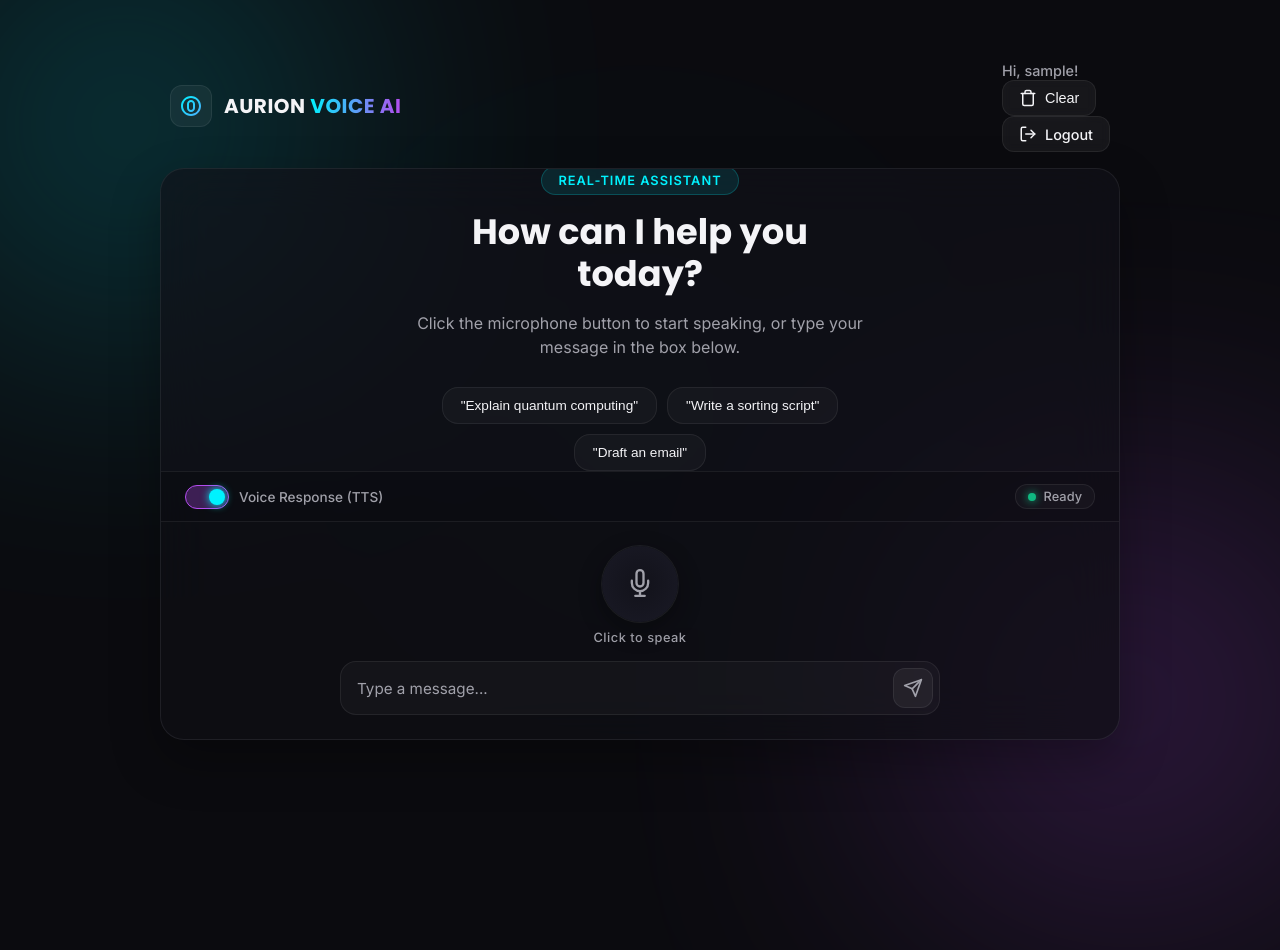
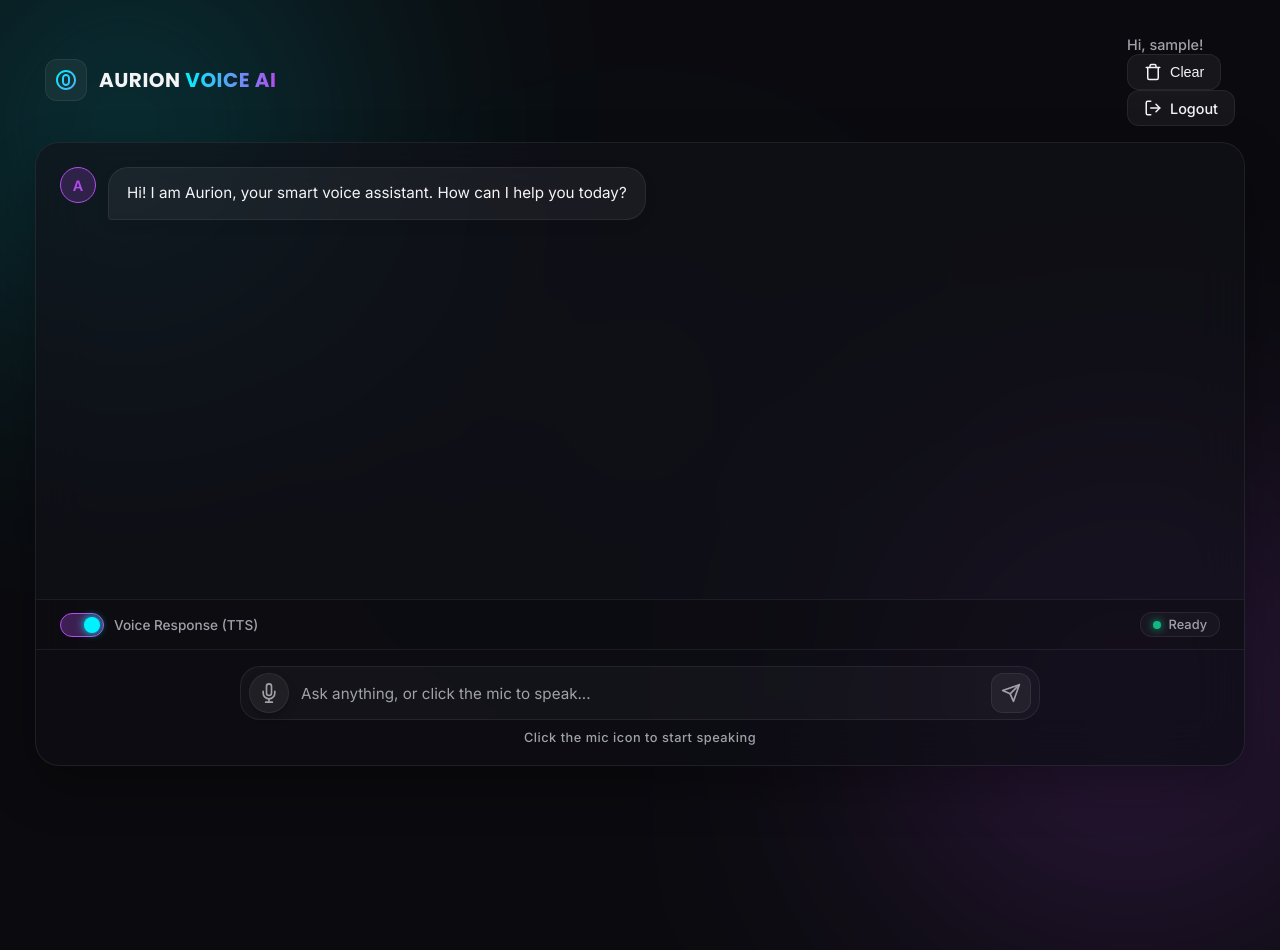
Before and after one commit to anirudhsinghsalwa/AURION-VOICE-AI, a Django app: page / in a window 1280 px wide; the page is wider, and only the part inside the window is pictured. Run offline with Django 4.2, Linux system fonts and the light colour scheme; the visitor is signed in with stand-in values (Sample User, id 1).

Commit message:
Widen chat dashboard, compact mic buttons, add email registration, and welcome speech trigger

```diff
--- a/assistant/tests.py
+++ b/assistant/tests.py
@@ -53,9 +53,11 @@ class AssistantViewsTestCase(TestCase):
         """Verify user registration creates user and redirects to index."""
         response = self.client.post(reverse('assistant:register'), {
             'username': 'newuser',
+            'email': 'newuser@example.com',
             'password': 'password123',
             'password_confirm': 'password123'
         })
+
         self.assertRedirects(response, reverse('assistant:index'))
         self.assertTrue(User.objects.filter(username='newuser').exists())
 
--- a/assistant/views.py
+++ b/assistant/views.py
@@ -108,10 +108,11 @@ def register_view(request):
     error = None
     if request.method == 'POST':
         username = request.POST.get('username', '').strip()
+        email = request.POST.get('email', '').strip()
         password = request.POST.get('password', '')
         password_confirm = request.POST.get('password_confirm', '')
 
-        if not username or not password:
+        if not username or not password or not email:
             error = "All fields are required."
         elif len(password) < 6:
             error = "Password must be at least 6 characters."
@@ -121,12 +122,13 @@ def register_view(request):
             error = "Username is already taken."
         else:
             try:
-                user = User.objects.create_user(username=username, password=password)
+                user = User.objects.create_user(username=username, email=email, password=password)
                 login(request, user)
                 request.session['chat_history'] = []
                 return redirect('assistant:index')
             except Exception as e:
                 error = f"Error creating account: {str(e)}"
+
 
     return render(request, 'register.html', {'error': error})
 
--- a/static/css/style.css
+++ b/static/css/style.css
@@ -69,12 +69,12 @@ body {
 /* App Container Layout */
 .app-container {
     width: 100%;
-    max-width: 1000px;
-    height: 90vh;
+    max-width: 1250px;
+    height: 94vh;
     display: flex;
     flex-direction: column;
     z-index: 10;
-    padding: 20px;
+    padding: 10px 20px;
 }
 
 /* Header styling */
@@ -455,12 +455,12 @@ input:checked + .slider:before {
 
 /* Control Panel */
 .control-panel {
-    padding: 24px;
+    padding: 16px 24px 20px 24px;
     display: flex;
     flex-direction: column;
     align-items: center;
-    gap: 16px;
-    background: rgba(0, 0, 0, 0.1);
+    gap: 10px;
+    background: rgba(0, 0, 0, 0.15);
 }
 
 /* Microphone Section */
@@ -472,30 +472,35 @@ input:checked + .slider:before {
 }
 
 .mic-button {
-    width: 76px;
-    height: 76px;
+    width: 40px;
+    height: 40px;
     border-radius: 50%;
     border: none;
-    background: radial-gradient(circle, rgba(18, 18, 26, 1) 0%, rgba(26, 26, 38, 1) 100%);
-    box-shadow: 0 0 0 1px var(--card-border), 0 8px 24px rgba(0, 0, 0, 0.3);
+    background: rgba(255, 255, 255, 0.05);
+    border: 1px solid var(--card-border);
+    box-shadow: 0 4px 10px rgba(0, 0, 0, 0.2);
     cursor: pointer;
     position: relative;
     display: flex;
     align-items: center;
     justify-content: center;
     color: var(--text-secondary);
-    transition: all 0.3s cubic-bezier(0.175, 0.885, 0.32, 1.275);
+    transition: all 0.25s ease;
 }
 
 .mic-icon-wrapper {
     z-index: 5;
+    display: flex;
+    align-items: center;
+    justify-content: center;
     transition: color 0.3s ease, transform 0.3s ease;
 }
 
 .mic-button:hover {
     transform: scale(1.05);
     color: var(--text-primary);
-    box-shadow: 0 0 0 1px rgba(255, 255, 255, 0.15), 0 12px 30px rgba(0, 0, 0, 0.4);
+    background: rgba(255, 255, 255, 0.1);
+    box-shadow: 0 4px 12px rgba(0, 0, 0, 0.3);
 }
 
 .mic-button:active {
@@ -506,7 +511,8 @@ input:checked + .slider:before {
 .mic-button.listening {
     color: #ffffff;
     background: linear-gradient(135deg, var(--accent-blue) 0%, var(--accent-purple) 100%);
-    box-shadow: 0 0 30px rgba(0, 242, 254, 0.4);
+    box-shadow: 0 0 15px rgba(0, 242, 254, 0.3);
+    border-color: transparent;
 }
 
 .mic-button.listening .mic-svg {
@@ -546,14 +552,14 @@ input:checked + .slider:before {
 /* Fallback Text Form */
 .text-input-form {
     width: 100%;
-    max-width: 600px;
+    max-width: 800px;
     display: flex;
     background: rgba(255, 255, 255, 0.03);
     border: 1px solid var(--card-border);
-    border-radius: 16px;
-    padding: 6px 6px 6px 16px;
+    border-radius: 20px;
+    padding: 6px 8px 6px 8px;
     align-items: center;
-    gap: 8px;
+    gap: 12px;
     transition: border-color 0.3s ease, box-shadow 0.3s ease;
 }
 
--- a/static/js/mic.js
+++ b/static/js/mic.js
@@ -437,7 +437,38 @@ if (window.speechSynthesis && window.speechSynthesis.onvoiceschanged !== undefin
     window.speechSynthesis.onvoiceschanged = () => {};
 }
 
-// Auto Scroll to Bottom on page load if history is pre-rendered
+// Auto Scroll to Bottom on page load and trigger welcoming voice greeting
 window.addEventListener('DOMContentLoaded', () => {
     chatViewport.scrollTop = chatViewport.scrollHeight;
+
+    // Check if there are no messages in the history (only welcome container might be present)
+    const welcomeScreen = document.getElementById('welcome-screen');
+    const hasHistory = chatViewport.querySelectorAll('.message-row').length > 0;
+
+    if (welcomeScreen && !hasHistory) {
+        const greetingText = "Hi! I am Aurion, your smart voice assistant. How can I help you today?";
+
+        // Wait a brief moment before triggering to ensure the page has loaded beautifully
+        setTimeout(() => {
+            // Remove the welcome screen to clear the area for the first bubble
+            welcomeScreen.remove();
+
+            // Append the AI greeting bubble
+            appendMessage('ai', greetingText);
+
+            // Speak response if enabled
+            if (ttsToggle && ttsToggle.checked) {
+                speakResponse(greetingText);
+
+                // Fallback: browser blocks speech synthesis until a user click occurs on the page
+                const triggerSpeechOnInteract = () => {
+                    speakResponse(greetingText);
+                    document.removeEventListener('click', triggerSpeechOnInteract);
+                    document.removeEventListener('keydown', triggerSpeechOnInteract);
+                };
+                document.addEventListener('click', triggerSpeechOnInteract);
+                document.addEventListener('keydown', triggerSpeechOnInteract);
+            }
+        }, 1000);
+    }
 });
--- a/templates/index.html
+++ b/templates/index.html
@@ -108,12 +108,11 @@
 
             <!-- Controls Panel -->
             <div class="control-panel">
-                <!-- Mic Button Wrapper -->
-                <div class="mic-section">
-                    <button id="mic-btn" class="mic-button" aria-label="Microphone">
+                <form id="chat-form" class="text-input-form">
+                    <!-- Integrated Mic Button -->
+                    <button type="button" id="mic-btn" class="mic-button" aria-label="Microphone">
                         <div class="mic-icon-wrapper">
-                            <!-- Mic icon svg -->
-                            <svg class="mic-svg" width="28" height="28" viewBox="0 0 24 24" fill="none" stroke="currentColor" stroke-width="2" stroke-linecap="round" stroke-linejoin="round">
+                            <svg class="mic-svg" width="20" height="20" viewBox="0 0 24 24" fill="none" stroke="currentColor" stroke-width="2" stroke-linecap="round" stroke-linejoin="round">
                                 <path d="M12 1a3 3 0 0 0-3 3v8a3 3 0 0 0 6 0V4a3 3 0 0 0-3-3z"></path>
                                 <path d="M19 10v2a7 7 0 0 1-14 0v-2"></path>
                                 <line x1="12" y1="19" x2="12" y2="23"></line>
@@ -123,12 +122,9 @@
                         <div class="mic-pulse-ring ring-1"></div>
                         <div class="mic-pulse-ring ring-2"></div>
                     </button>
-                    <div class="voice-instruction">Click to speak</div>
-                </div>
 
-                <!-- Fallback Text Input -->
-                <form id="chat-form" class="text-input-form">
-                    <input type="text" id="text-input" placeholder="Type a message..." autocomplete="off">
+                    <input type="text" id="text-input" placeholder="Ask anything, or click the mic to speak..." autocomplete="off">
+
                     <button type="submit" id="send-btn" class="send-button" aria-label="Send message">
                         <svg width="20" height="20" viewBox="0 0 24 24" fill="none" stroke="currentColor" stroke-width="2" stroke-linecap="round" stroke-linejoin="round">
                             <line x1="22" y1="2" x2="11" y2="13"></line>
@@ -136,7 +132,9 @@
                         </svg>
                     </button>
                 </form>
+                <div class="voice-instruction">Click the mic icon to start speaking</div>
             </div>
+
         </main>
     </div>
 
--- a/templates/register.html
+++ b/templates/register.html
@@ -59,6 +59,12 @@
                 </div>
 
                 <div class="input-group">
+                    <label for="email">Email Address</label>
+                    <input type="email" id="email" name="email" placeholder="Enter email address" required autocomplete="off">
+                </div>
+
+
+                <div class="input-group">
                     <label for="password">Password</label>
                     <input type="password" id="password" name="password" placeholder="Create password (min 6 chars)" required>
                 </div>
```
